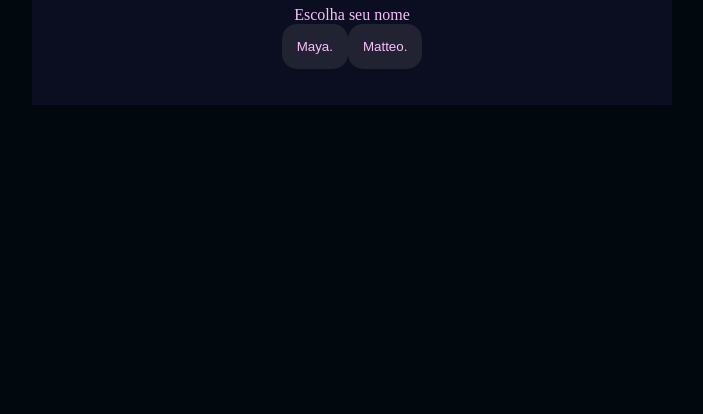
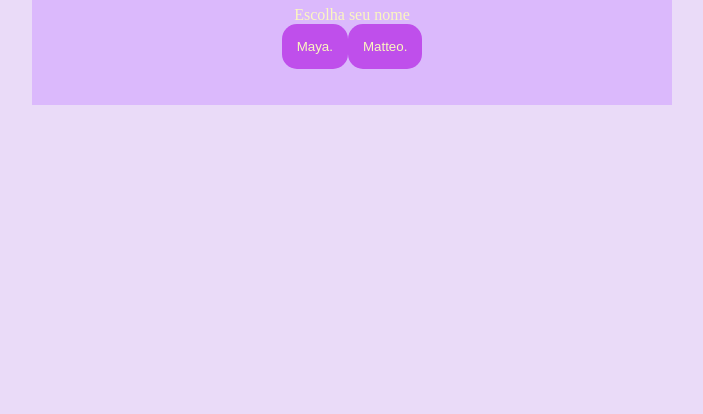
Before and after one commit to mary-olek/IA, a plain HTML site: page index.html in a window 1280 px wide. Shown: the part 402-816 px from the top of the page, without its empty margins (288-991 px from the left). Drawn offline with Linux system fonts and the light colour scheme.

Commit message:
commit 11

```diff
--- a/index.html
+++ b/index.html
@@ -4,7 +4,7 @@
     <meta charset="UTF-8">
     <meta name="viewport" content="width=device-width, initial-scale=1.0">
     <link rel="stylesheet" href="style.css">
-    <title>Você decide o futuro da IA</title>
+    <title>"Qual princesa você seria?"</title>
 </head>
 <body>
     <div class="caixa-principal">
--- a/script.js
+++ b/script.js
@@ -45,14 +45,14 @@ const perguntas = [
         ]
     },
     {
-        enunciado: " ",
+        enunciado: "No dia seguinte você já estava em campo, só deu tempo de pegar algumas roupas e um item pessoal,  o que você pegou?",
         alternativas: [
             {
-                texto: "",
+                texto: "Um diário",
                 afirmacao: ""
             },
             {
-                texto: "",
+                texto: "Uma foto da sua mãe",
                 afirmacao: ""
             }
         ]
--- a/style.css
+++ b/style.css
@@ -1,9 +1,9 @@
 :root{
-    --cor-fundo: #01080E ;
-    --cor-principal: #0B0D20 ;
-    --cor-secundaria: #212333;
-    --cor-destaque: #fd2ba2;
-    --cor-texto: #fabffb;
+    --cor-fundo: #e8d7f8e0 ;
+    --cor-principal: #dab4fde0 ;
+    --cor-secundaria: #bf4feb;
+    --cor-destaque: #9713a8;
+    --cor-texto: #fbf7bf;
 
 }
 
```
Also changed, not shown: stylr.css (added).
